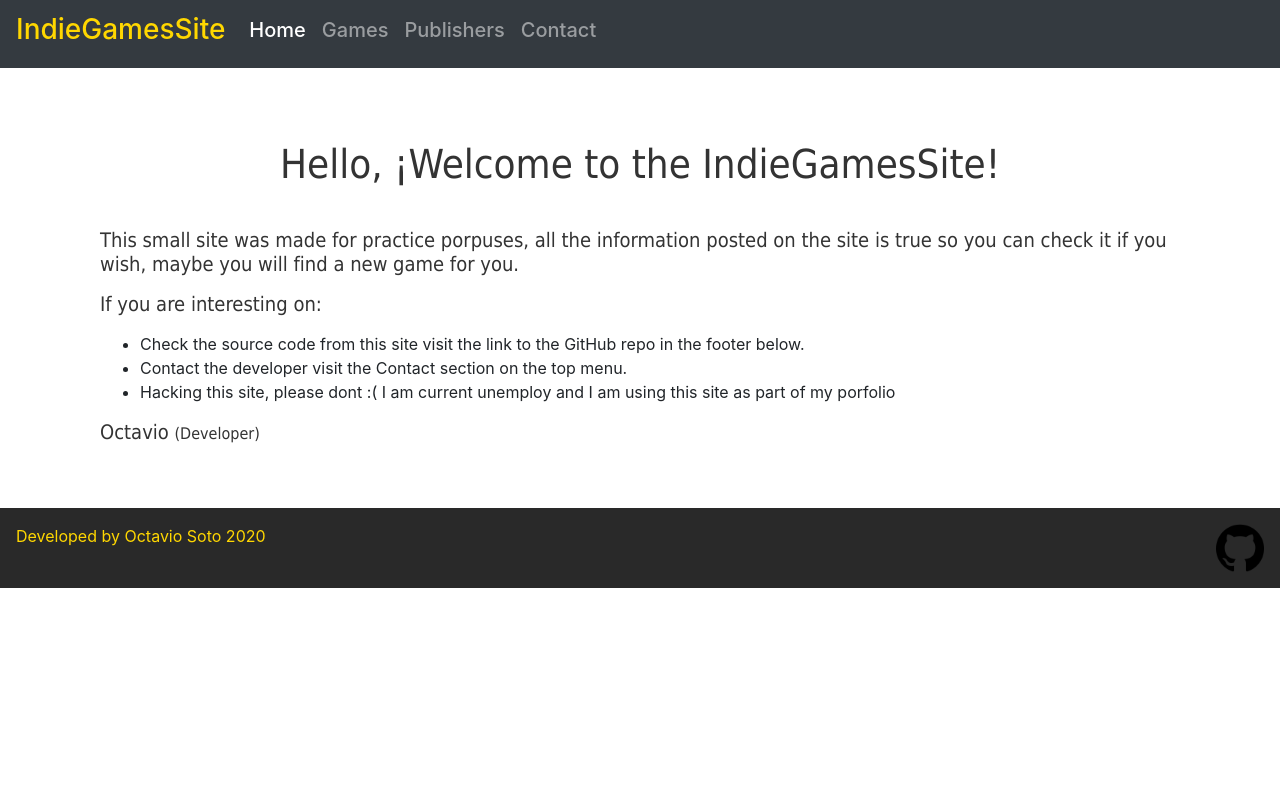
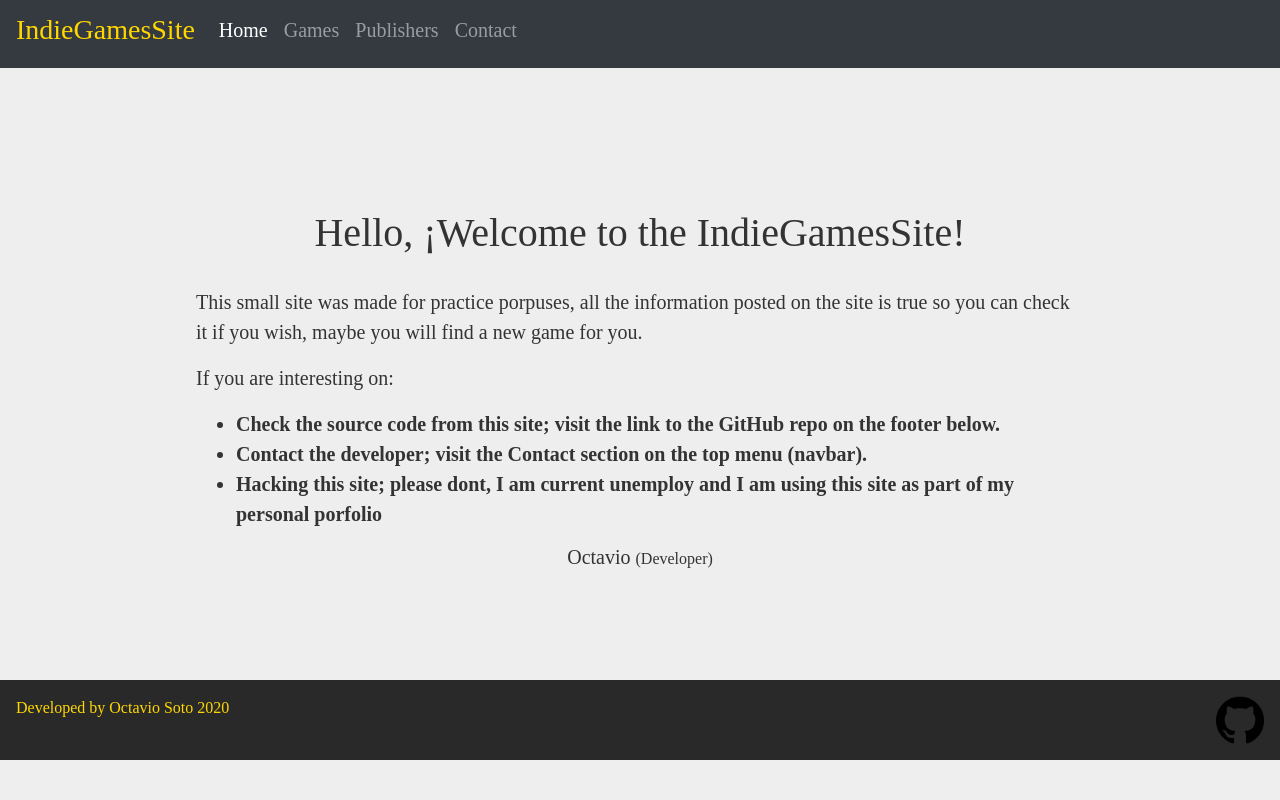
Before and after one commit to TheRealTau/My-Indie-Games-Django-Site, a Django app: page / in a window 1280 px wide. Run offline with Django 3.2, Linux system fonts and the light colour scheme; some libraries are stand-ins or nearby versions; some web fonts are replaced.

Commit message:
Updated css style for index template and reduced html complexity

```diff
--- a/IndieGamesSite/core/templates/core/index.html
+++ b/IndieGamesSite/core/templates/core/index.html
@@ -3,22 +3,22 @@
 
 <!--CONTENT-->
 {% block content %}
-  <div class="container pb-5">
-    <div class="row pt-2 index_content">
-      <div class="col-12">
-        <p class="pb-5"><h1>Hello, ¡Welcome to the IndieGamesSite!</h1></p>
-      </div>
-      <div class="pt-2 col-12 index_content pb-10">
-        <p><h5>This small site was made for practice porpuses, all the information posted on the site is true so you can check it if you wish, maybe you will find a new game for you.</h5></p>
-        <p><h5>If you are interesting on: </h5></p>
+    <div class="row index_content">
+        <h1 class="">Hello, ¡Welcome to the IndieGamesSite!</h1>
+        <p>
+          This small site was made for practice porpuses,
+          all the information posted on the site is true so you can check it if you wish,
+          maybe you will find a new game for you.
+        </p>
+        <br>
+        <p>
+          If you are interesting on:
+        </p>
         <ul>
-          <li>Check the source code from this site visit the link to the GitHub repo in the footer below.</li>
-          <li>Contact the developer visit the Contact section on the top menu.</li>
-          <li>Hacking this site, please dont :( I am current unemploy and I am using this site as part of my porfolio</li>
+          <li>Check the source code from this site; visit the link to the GitHub repo on the footer below.</li>
+          <li>Contact the developer; visit the Contact section on the top menu (navbar).</li>
+          <li>Hacking this site; please dont, I am current unemploy and I am using this site as part of my personal porfolio</li>
         </ul>
-
         <p><h5>Octavio <small>(Developer)</small></h5></p>
-      </div>
     </div>
-  </div>
 {% endblock %}
--- a/IndieGamesSite/static/core/style.css
+++ b/IndieGamesSite/static/core/style.css
@@ -1,3 +1,45 @@
+
+@font-face {
+    font-family: 'Aton';
+    src: url('../fonts/Anton/Anton-Regular.ttf') format("truetype");
+
+}
+
+@font-face {
+    font-family: 'Roboto Slab';
+    src: url('../fonts/Roboto_Slab/RobotoSlab-VariableFont_wght.ttf') format("truetype");
+
+}
+
+body {
+    font-family: 'Roboto Slab';
+    background-color: #eee;
+}
+
+.index_content {
+    margin: 10%;
+    color: #333333;
+    font-size: 20px;
+    font-weight: 300;
+    text-align: left;
+}
+
+.index_content h1 {
+    font-family: 'Aton';
+    text-align: center;
+    font-size: 40px;
+    font-weight: 400;
+    margin: 30px auto 30px auto;
+}
+
+.index_content li {
+    font-weight: 700;
+}
+
+.index_content h5 {
+    text-align: right;
+    margin: auto;
+}
 
 .card_preview div {
     height: 200px;
@@ -43,56 +85,13 @@
     margin: 0;
 }
 
-.content_detail div {
-    max-height: 200px;
-    max-width: 100%;
-    /* object-fit: cover; */
-}
-
-.content_detail img {
-    max-height: 200px;
-    object-fit: cover;
-    /* width: fit-content; */
-    height: fit-content;
-    /* border: 10px solid gold; */
-}
-
-.content_detail h1 {
-    text-align: center;
-}
-
-.steam_ico img {
-    max-height: 64px;
-    max-width: 64px;
-}
-
-.index_content h1 {
-    text-align: center;
-    font-size: 40px;
-    color: #333333;
-    font-weight: 400;
-    font-family: Tahoma, Geneva, sans-serif;
-}
-
-.index_content h5 {
-    text-align: left;
-    font-size: 20px;
-    color: #333333;
-    font-weight: 300;
-    font-family: Tahoma, Geneva, sans-serif;
-}
-
 .main_color h3 {
     color: gold;
 }
 
-.section_title h1 {
-    text-align: center;
-}
-
 .pagination_style {
     display: inline-block;
-  }
+}
 
 .pagination_list a {
     color: black;
@@ -106,7 +105,7 @@
 .pagination_list a.active {
     background-color: gray;
     color: gold;
-  }
+}
 
 .pagination_list a:hover:not(.active) {background-color: #ddd;}
 
@@ -118,6 +117,10 @@
 .footer_icons img {
     height: 48px;
     width: 48px;
+}
+
+.footer_icons a {
+    padding-left: 10px;
 }
 
 .contact_form form {
@@ -135,3 +138,31 @@
     background-color: #F1C40F;
     color: #292b2c;
 }
+
+.content_detail div {
+    max-height: 200px;
+    max-width: 100%;
+    /* object-fit: cover; */
+}
+
+.content_detail img {
+    max-height: 200px;
+    object-fit: cover;
+    /* width: fit-content; */
+    height: fit-content;
+    padding-bottom: 30px;
+}
+
+.content_detail h4 {
+    padding-bottom: 20px;
+}
+
+.content_detail h1 {
+    padding-bottom: 40px;
+    text-align: center
+}
+
+.steam_ico img {
+    max-height: 64px;
+    max-width: 64px;
+}
```
